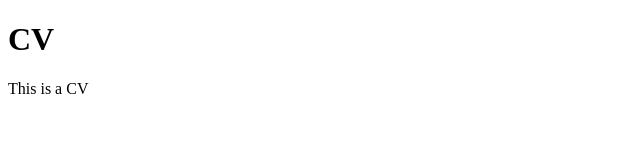
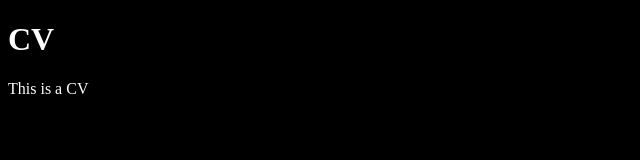
Before and after one commit to MuhammadHasan786/CV, a plain HTML site: page index.html in a window 1280 px wide. Shown: the whole page, without its empty margins (0-640 px from the left). Drawn offline with Linux system fonts and the light colour scheme.

Commit message:
added styles

```diff
--- a/index.html
+++ b/index.html
@@ -5,6 +5,7 @@
     <meta http-equiv="X-UA-Compatible" content="IE=edge">
     <meta name="viewport" content="width=device-width, initial-scale=1.0">
     <title>CV</title>
+    <link rel="stylesheet" href="./styles/style.css">
 </head>
 <body>
     <h1>CV</h1>
--- /dev/null
+++ b/styles/style.css
@@ -0,0 +1,4 @@
+body{
+    background-color: black;
+    color:white;
+}
```
